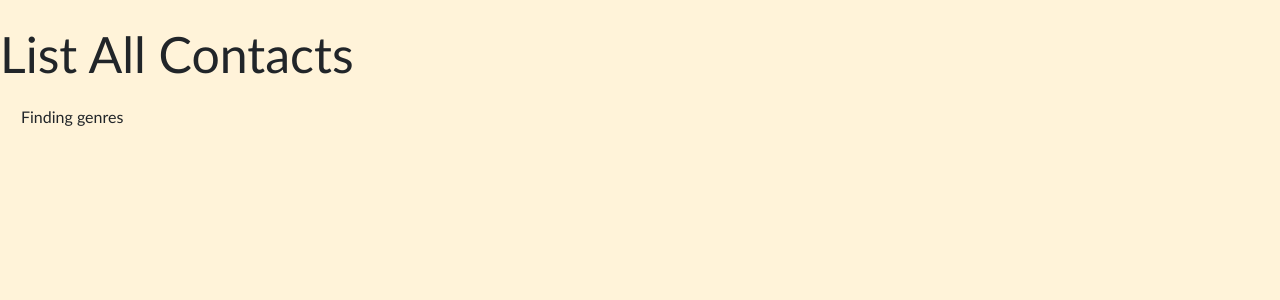
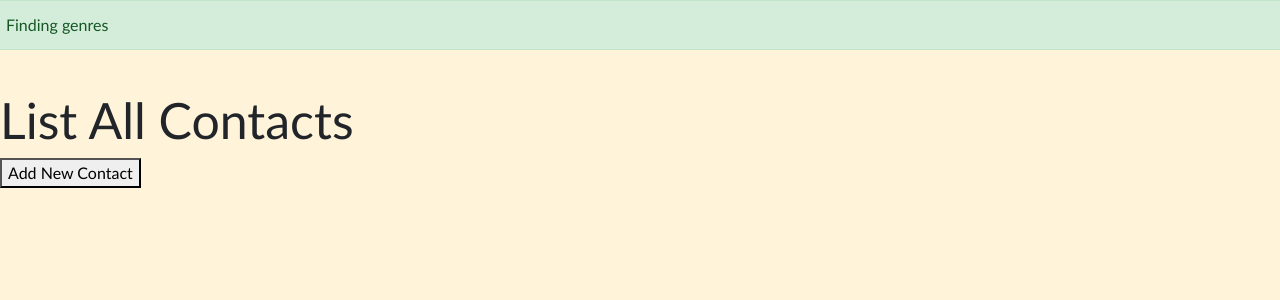
Before and after one commit to Lanrayy/propel_technical_test, a Flask app: page /list_all in a window 1280 px wide. Shown: the part 80-380 px from the top of the page. Run offline with Flask 2, Linux system fonts and the light colour scheme; data that the repository does not hold is empty; parts of the project's set-up code (start-up, migrations or seed data) failed here and were passed over.

Commit message:
List all page updated

```diff
--- a/client/app/templates/list_all.html
+++ b/client/app/templates/list_all.html
@@ -13,37 +13,36 @@
     <title>Address Book</title>
   </head>
   <body>
-
     <nav class="navbar navbar-expand-sm">
       <a class="navbar-brand" href="#">
         <img src="../static/images/logo.png" alt="..." height="50">
       </a>
       <h2 class="navbar-brand">Address Book</h2>
     </nav>
-
-    <br>
-   <h1>List All Contacts</h1>
-    <div class="">
-      {% with messages = get_flashed_messages(with_categories=true) %}
+    <div class="row">
+      {% with messages = get_flashed_messages() %}
           {% if messages %}
-      {% for category, message in messages %}
-        <div class="alert alert-{{ category }}">
+          {% for message in messages %}
+              <div class="container-fluid alert alert-success">
               {{ message }}
               </div>
           {% endfor %}
           {% endif %}
       {% endwith %}
     </div>
-
   <br>
+  <h1>List All Contacts</h1>
+  <form class="details-form" method="post" name="listallform">
+    <button class="delete-button" name="button" value="add-contact-button">Add New Contact</button>
 
     {% for contact in data %}
-  <div><p>{{ contact.first_name}}, {{ contact.last_name}}, {{ contact.phone}}, {{ contact.email}}</p></div>
+    <div class="contact">
+      <p>{{ contact.first_name}}, {{ contact.last_name}}, {{ contact.phone}}, {{ contact.email}}</p>
+      <button class="delete-button" name="button" value="delete-{{contact.first_name}}-{{contact.last_name}}-{{contact.email}}">Delete</button>
+      <!-- <button class="home-button" name="home" value="{{genre}}"></button>s -->
+    </div>
     {% endfor %}
-
-
-
-
+  </form>
     <!-- Optional JavaScript -->
     <!-- jQuery first, then Popper.js, then Bootstrap JS -->
     <script src="https://code.jquery.com/jquery-3.3.1.slim.min.js" integrity="sha384-q8i/X+965DzO0rT7abK41JStQIAqVgRVzpbzo5smXKp4YfRvH+8abtTE1Pi6jizo" crossorigin="anonymous"></script>
```
Also changed, not shown: client/app/templates/index.html (deleted, +0 -54 lines). Lines whose indentation alone changed are shown as unchanged.
